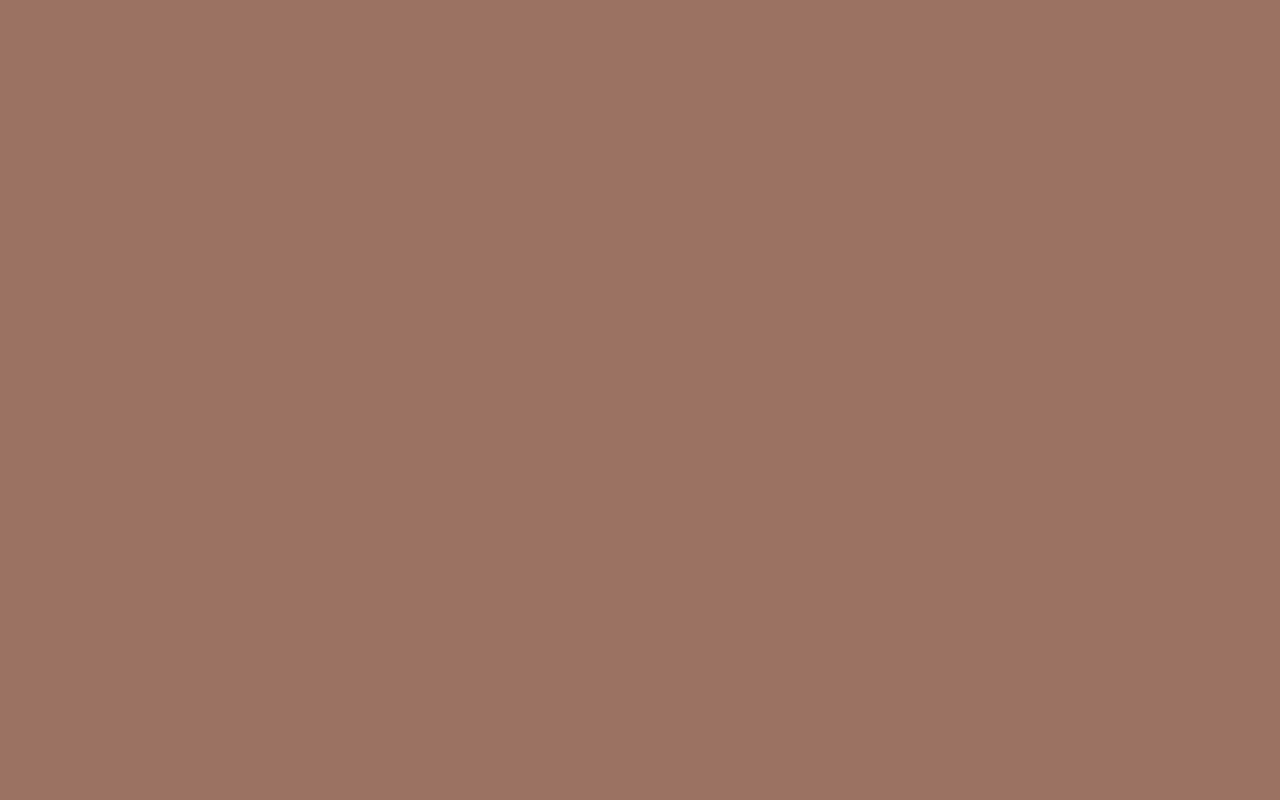
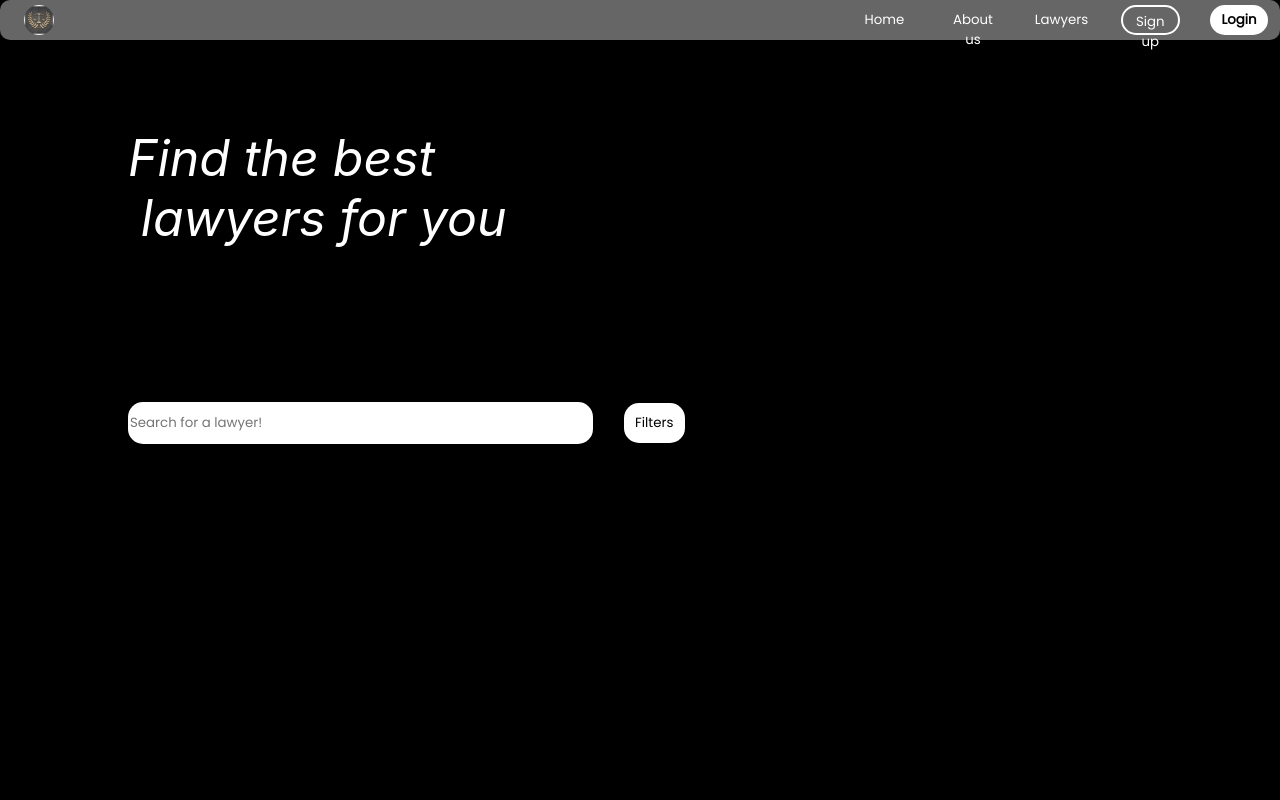
Before and after one commit to Melissa4443/FRONTEND-1, a React (Vite) app: page /Accueil in a window 1280 px wide. Before the commit this address had no page. Shown: the top 800 px of the page. Built offline with nearby package versions, Linux system fonts and the light colour scheme.

Commit message:
Update App.jsx

```diff
--- a/src/App.jsx
+++ b/src/App.jsx
@@ -1,6 +1,6 @@
 import React from "react";
 import { BrowserRouter as Router, Routes, Route } from "react-router-dom";
-import { Form, Login, Feedback, Appointment, UserProfile, Loginadmin, Loginuser} from "./pages";
+import { Form, Login, Feedback, Appointment, UserProfile, Loginadmin, Loginuser, Accueil, Admin, LawyerPage} from "./pages";
 
 // import Layout from "./hocs/Layout";
 
@@ -17,6 +17,11 @@ export default function App() {
             <Route path="/UserProfile" exact element={<UserProfile />} />
             <Route path="/Loginadmin" exact element={<Loginadmin />} />
             <Route path="/Loginuser" exact element={<Loginuser />} />
+            <Route path="/Accueil" exact element={<Accueil />} />
+            <Route path="/Admin" exact element={<Admin />} />
+            <Route path="/LawyerPage" exact element={<LawyerPage />} />
+
+
 
 
 
```
